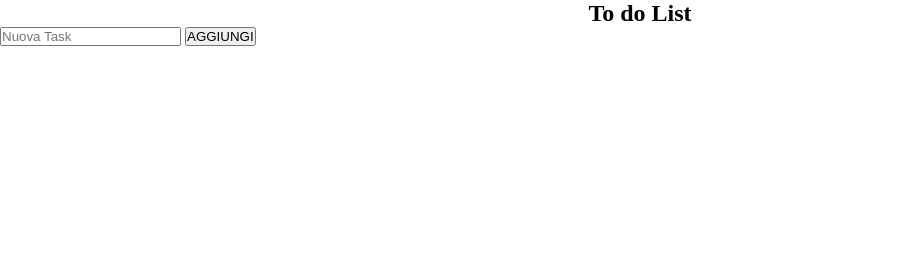
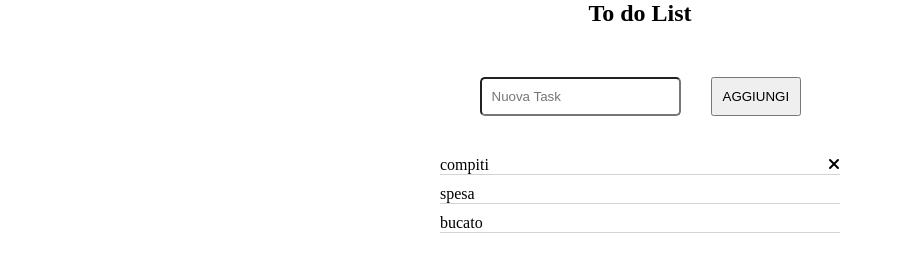
Before and after one commit to Gdr0/vue-todolist, a plain HTML site: page index.html in a window 1280 px wide. Shown: the whole page, without its empty margins (0-903 px from the left). Drawn offline with nearby package versions, Linux system fonts and the light colour scheme.

Commit message:
impostazione struttura con css

```diff
--- a/index.html
+++ b/index.html
@@ -4,6 +4,13 @@
     <meta charset="UTF-8" />
     <meta name="viewport" content="width=device-width, initial-scale=1.0" />
     <link rel="stylesheet" href="style.css" />
+    <link
+      rel="stylesheet"
+      href="https://cdnjs.cloudflare.com/ajax/libs/font-awesome/6.5.1/css/all.min.css"
+      integrity="sha512-DTOQO9RWCH3ppGqcWaEA1BIZOC6xxalwEsw9c2QQeAIftl+Vegovlnee1c9QX4TctnWMn13TZye+giMm8e2LwA=="
+      crossorigin="anonymous"
+      referrerpolicy="no-referrer"
+    />
     <title>TODO</title>
   </head>
   <body>
@@ -13,14 +20,17 @@
       </header>
       <main>
         <div class="new-task">
-          <input type="text" placeholder="Nuova Task" />
+          <input class="add" type="text" placeholder="Nuova Task" />
           <button>AGGIUNGI</button>
         </div>
         <div class="container-task">
           <ul>
-            <li></li>
-            <li></li>
-            <li></li>
+            <li class="task">
+              compiti
+              <i class="fa-solid fa-xmark"></i>
+            </li>
+            <li li class="task">spesa</li>
+            <li li class="task">bucato</li>
           </ul>
         </div>
       </main>
--- a/style.css
+++ b/style.css
@@ -13,3 +13,32 @@
   text-align: center;
   background-color: white;
 }
+.new-task {
+  display: flex;
+  justify-content: center;
+  margin-top: 50px;
+  gap: 30px;
+}
+.add {
+  padding: 10px;
+  border-radius: 5px;
+}
+button {
+  width: 90px;
+  padding: 10px;
+}
+
+.container-task {
+  margin-top: 30px;
+  display: flex;
+  justify-content: center;
+}
+
+.task {
+  width: 400px;
+  list-style-type: none;
+  padding-top: 10px;
+  border-bottom: 1px lightgrey solid;
+  display: flex;
+  justify-content: space-between;
+}
```
